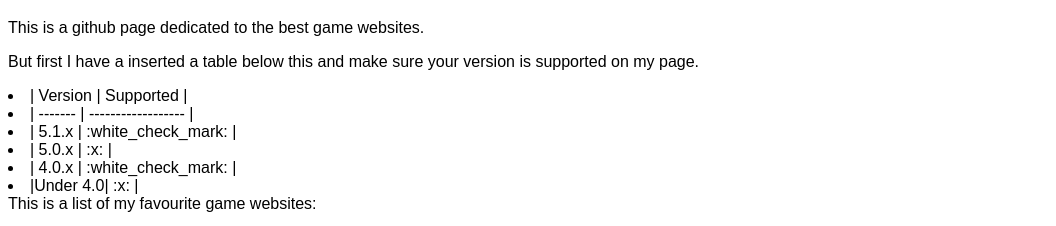
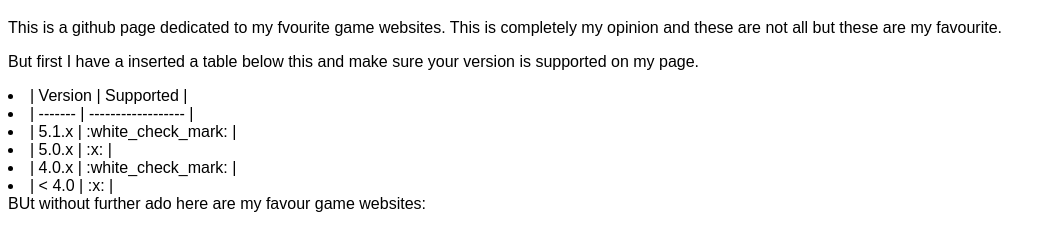
Before and after one commit to Conoriscool48/jubilant-tribble, a plain HTML site: page index.html in a window 1280 px wide. Shown: the part 61-287 px from the top of the page, without its empty margins (0-1056 px from the left). Drawn offline with Linux system fonts and the light colour scheme.

Commit message:
Update index.html

```diff
--- a/index.html
+++ b/index.html
@@ -7,7 +7,7 @@
   </head>
   <body>
     <h1>Jubilant-Tribble</h1>
-    <p>This is a github page dedicated to the best game websites.</p>
+    <p>This is a github page dedicated to my fvourite game websites. This is completely my opinion and these are not all but these are my favourite. </p>
     <p>But first I have a inserted a table below this and make sure your version is supported on my page.</p>
 
   <li>| Version | Supported          |</li>
@@ -15,10 +15,10 @@
   <li>| 5.1.x   | :white_check_mark: |</li>
   <li>| 5.0.x   | :x:                |</li>
   <li>| 4.0.x   | :white_check_mark: |</li>
-  <li>|Under 4.0| :x:                |</li>
+  <li>| < 4.0   | :x:                |</li>
 
 
-    This is a list of my favourite game websites:
+    BUt without further ado here are my favour game websites:
     <ol>
         <li> <p> Link to <a href="https://poki.com/"> Poki</a>.</p> </li>
 	    <img src="https://upload.wikimedia.org/wikipedia/commons/thumb/b/ba/Poki_logo.svg/1280px-Poki_logo.svg.png" alt="Poki Logo" width="300" height="200">
```
